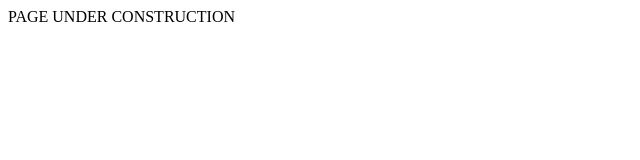
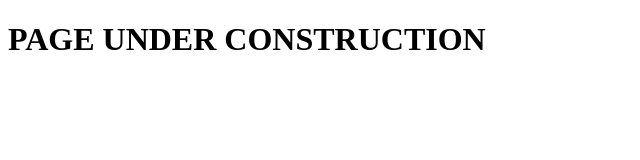
Before and after one commit to subham2728/NavBar-Fitness-Page, a plain HTML site: page per.html in a window 1280 px wide. Shown: the whole page, without its empty margins (0-640 px from the left). Drawn offline with Linux system fonts and the light colour scheme.

Commit message:
version-1.2

```diff
--- a/per.html
+++ b/per.html
@@ -9,7 +9,9 @@
 </head>
 
 <body>
-    PAGE UNDER CONSTRUCTION
+    <div class="container">
+        <h1>PAGE UNDER CONSTRUCTION</h1>
+    </div>
 </body>
 
 </html>
```
Also changed, not shown: bmi.html (+1 -1 lines).
